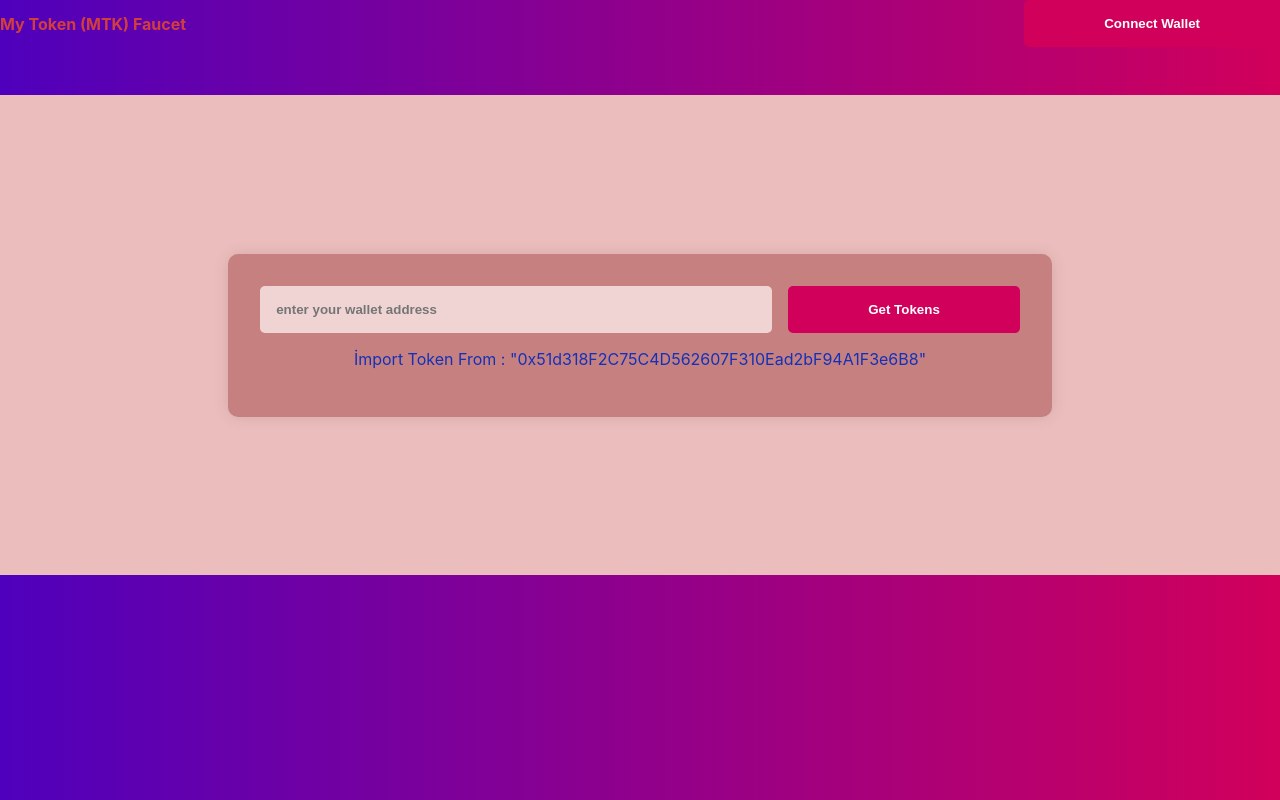
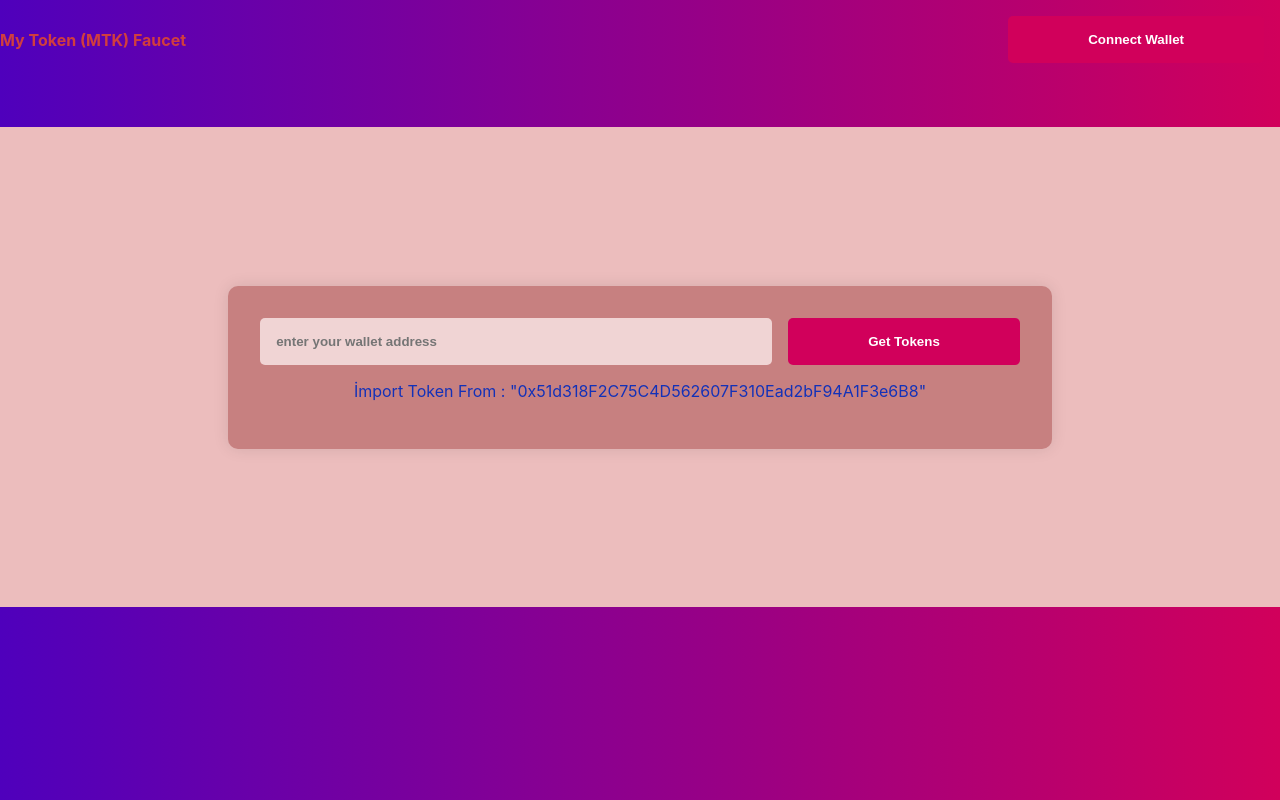
Before and after one commit to StRider733/faucet-ui, a React (Create React App) app: page / in a window 1280 px wide. Built offline with nearby package versions, Linux system fonts and the light colour scheme.

Commit message:
import code added

```diff
--- a/src/App.css
+++ b/src/App.css
@@ -28,7 +28,7 @@ body {
 }
 
 .connect-wallet {
-  margin: top;
+  margin: 1rem;
   position: relative;
   border: 2px solid #4F00BC;
   color: #4F00BC;
```
